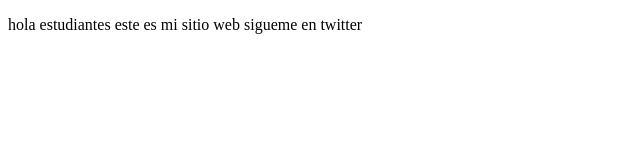
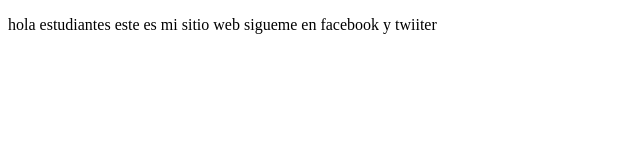
Before and after one commit to JefreyTG/proyectoDemoCursoPrework, a plain HTML site: page index.html in a window 1280 px wide. Shown: the full height of the page, 0-640 px from the left. Drawn offline with Linux system fonts and the light colour scheme.

```diff
--- a/index.html
+++ b/index.html
@@ -7,7 +7,7 @@
     <title>Hola Mundo</title>
 </head>
 <body>
-    <p>hola estudiantes este es mi sitio web sigueme en twitter </p>
+    <p>hola estudiantes este es mi sitio web sigueme en facebook y twiiter  </p>
 
 </body>
 </html>
```
